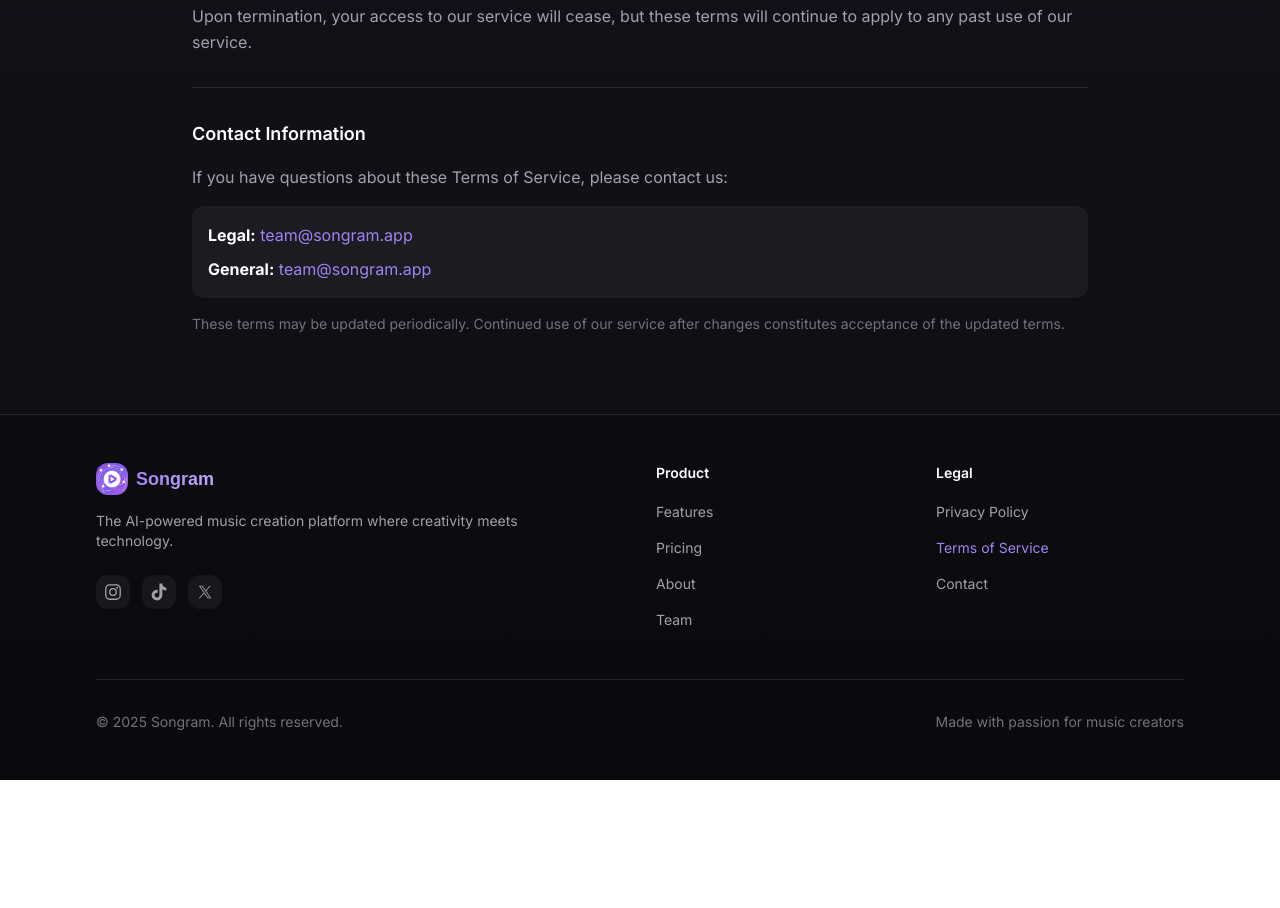
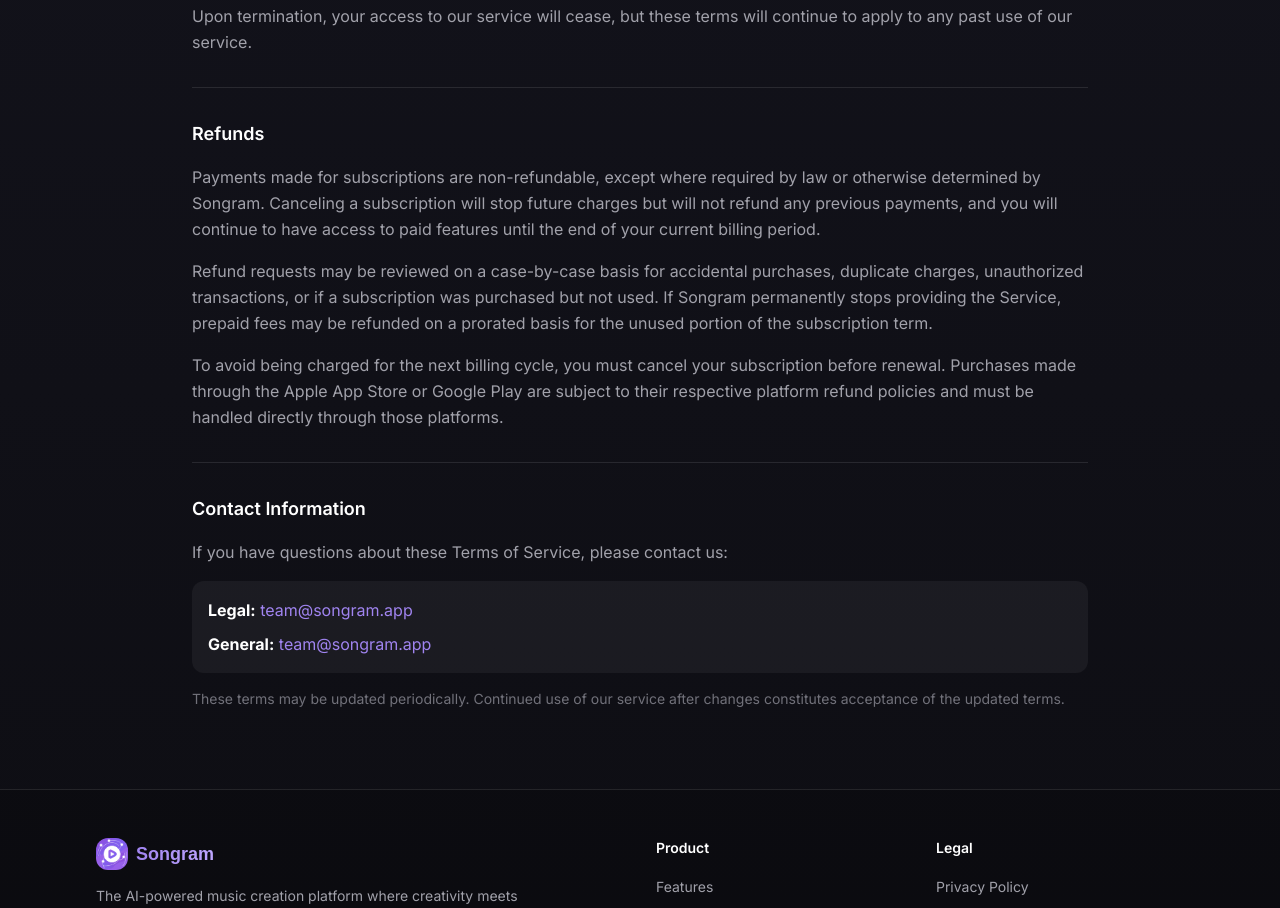
Before and after one commit to Songram-App/Songram-Website, a React (Vite) app: page /terms in a window 1280 px wide. Shown: the part 3440-4348 px from the top of the page. Before the commit the page ends 4220 px from the top, so only its background shows below. Built offline with nearby package versions, Linux system fonts and the light colour scheme; a web font is replaced by a local one.

Commit message:
changed the credit pricing and added refund policy

```diff
--- a/src/pages/PricingPage.tsx
+++ b/src/pages/PricingPage.tsx
@@ -62,10 +62,10 @@
       name: 'Free',
       price: '$0',
       period: 'forever',
-      credits: '50 credits/day',
+      credits: '800 credits/day',
       description: 'Start creating with daily credits. Perfect for exploring the platform and light usage.',
       features: [
-        { text: '50 credits per day', icon: <IoFlash size={16} /> },
+        { text: '800 credits per day', icon: <IoFlash size={16} /> },
         { text: 'No rollover (resets daily)', icon: <IoCheckmark size={16} /> },
         { text: 'Access all AI features', icon: <IoSparkles size={16} /> },
         { text: 'Community support', icon: <IoPeople size={16} /> },
@@ -113,8 +113,8 @@
     {
       category: 'Create Music',
       features: [
-        { name: 'Monthly credits', free: '50/day', basic: '5,000', premium: '10,000' },
-        { name: 'Daily credit limit', free: '50', basic: 'No limit', premium: 'No limit' },
+        { name: 'Monthly credits', free: '800/day', basic: '5,000', premium: '10,000' },
+        { name: 'Daily credit limit', free: '800', basic: 'No limit', premium: 'No limit' },
         { name: 'AI instrumental tracks', free: true, basic: true, premium: true },
         { name: 'Lyrics Assistant', free: true, basic: true, premium: true },
         { name: 'Voice conversations', free: false, basic: true, premium: true },
@@ -135,7 +135,6 @@
       features: [
         { name: 'AI cover art generation', free: true, basic: true, premium: true },
         { name: 'Upload custom cover art', free: false, basic: true, premium: true },
-        { name: 'Collaboration tools', free: false, basic: false, premium: true },
         { name: 'Priority feature access', free: false, basic: false, premium: true },
       ]
     },
@@ -416,10 +415,10 @@
 
             <div className="mt-8 pt-6 border-t border-zinc-800/50 space-y-2 text-sm text-center">
               <p className="text-gray-400">
-                <span className="text-white">$1 = 500 credits</span> · Top-ups never expire
+                <span className="text-white">$1 = 375 credits</span> · Top-ups never expire
               </p>
               <p className="text-gray-500">
-                Free: 50/day · Plans: monthly refresh · <span className="text-primary-400">AI mixing & mastering included</span>
+                Free: 800/day · Plans: monthly refresh · <span className="text-primary-400">AI mixing & mastering included</span>
               </p>
             </div>
           </motion.div>
@@ -531,7 +530,7 @@
                     </div>
                     <p className="text-xs text-gray-500 mt-1">
                       {selectedPlan === 'premium' ? '$20/month • 10,000 credits' :
-                       selectedPlan === 'basic' ? '$10/month • 5,000 credits' : 'Free forever • 50 credits/day'}
+                       selectedPlan === 'basic' ? '$10/month • 5,000 credits' : 'Free forever • 800 credits/day'}
                     </p>
                   </div>
 
--- a/src/pages/TermsPage.tsx
+++ b/src/pages/TermsPage.tsx
@@ -311,6 +311,28 @@
               <p className="legal-text">Upon termination, your access to our service will cease, but these terms will continue to apply to any past use of our service.</p>
             </motion.section>
 
+            {/* Refunds */}
+            <motion.section
+              className="legal-section"
+              initial={{ opacity: 0, y: 20 }}
+              whileInView={{ opacity: 1, y: 0 }}
+              viewport={{ once: true }}
+            >
+              <h2 className="legal-heading">Refunds</h2>
+
+              <div className="legal-text space-y-4">
+                <p>
+                  Payments made for subscriptions are non-refundable, except where required by law or otherwise determined by Songram. Canceling a subscription will stop future charges but will not refund any previous payments, and you will continue to have access to paid features until the end of your current billing period.
+                </p>
+                <p>
+                  Refund requests may be reviewed on a case-by-case basis for accidental purchases, duplicate charges, unauthorized transactions, or if a subscription was purchased but not used. If Songram permanently stops providing the Service, prepaid fees may be refunded on a prorated basis for the unused portion of the subscription term.
+                </p>
+                <p>
+                  To avoid being charged for the next billing cycle, you must cancel your subscription before renewal. Purchases made through the Apple App Store or Google Play are subject to their respective platform refund policies and must be handled directly through those platforms.
+                </p>
+              </div>
+            </motion.section>
+
             {/* Contact */}
             <motion.section
               className="legal-section"
```
